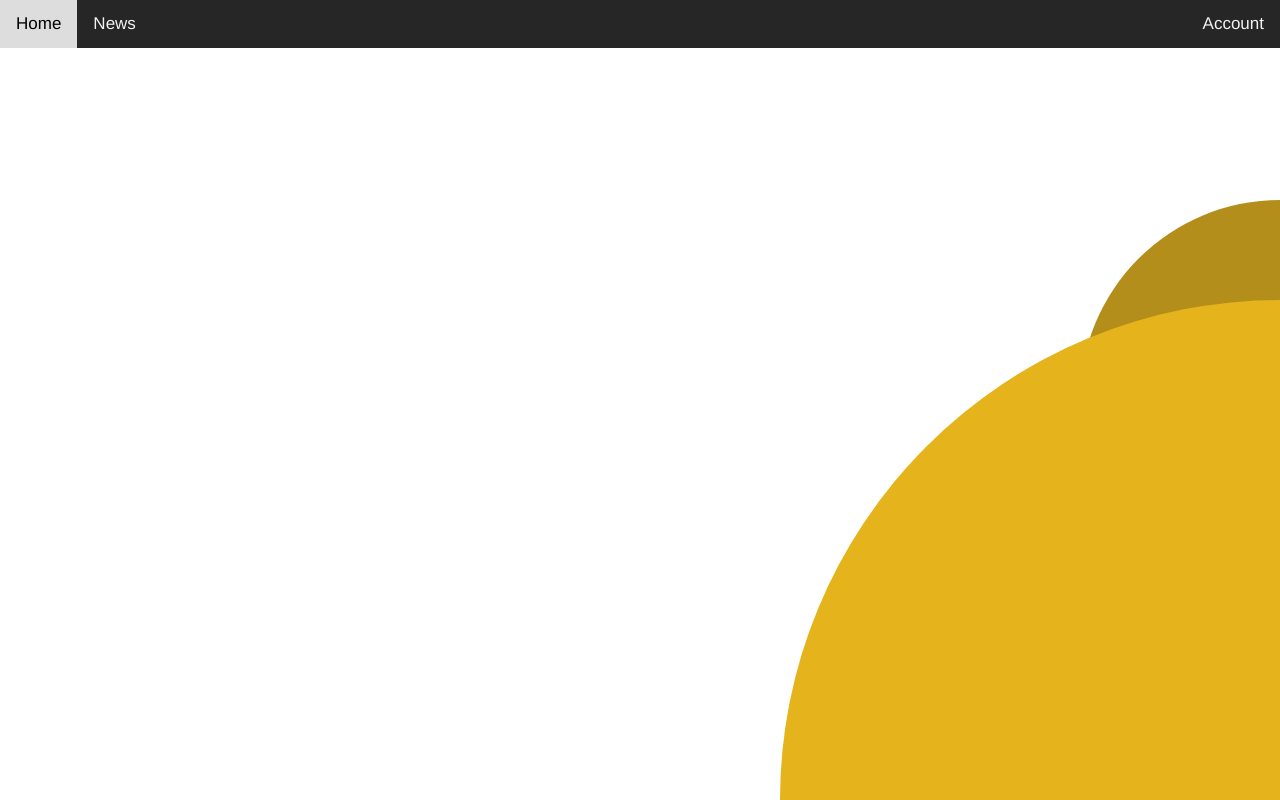
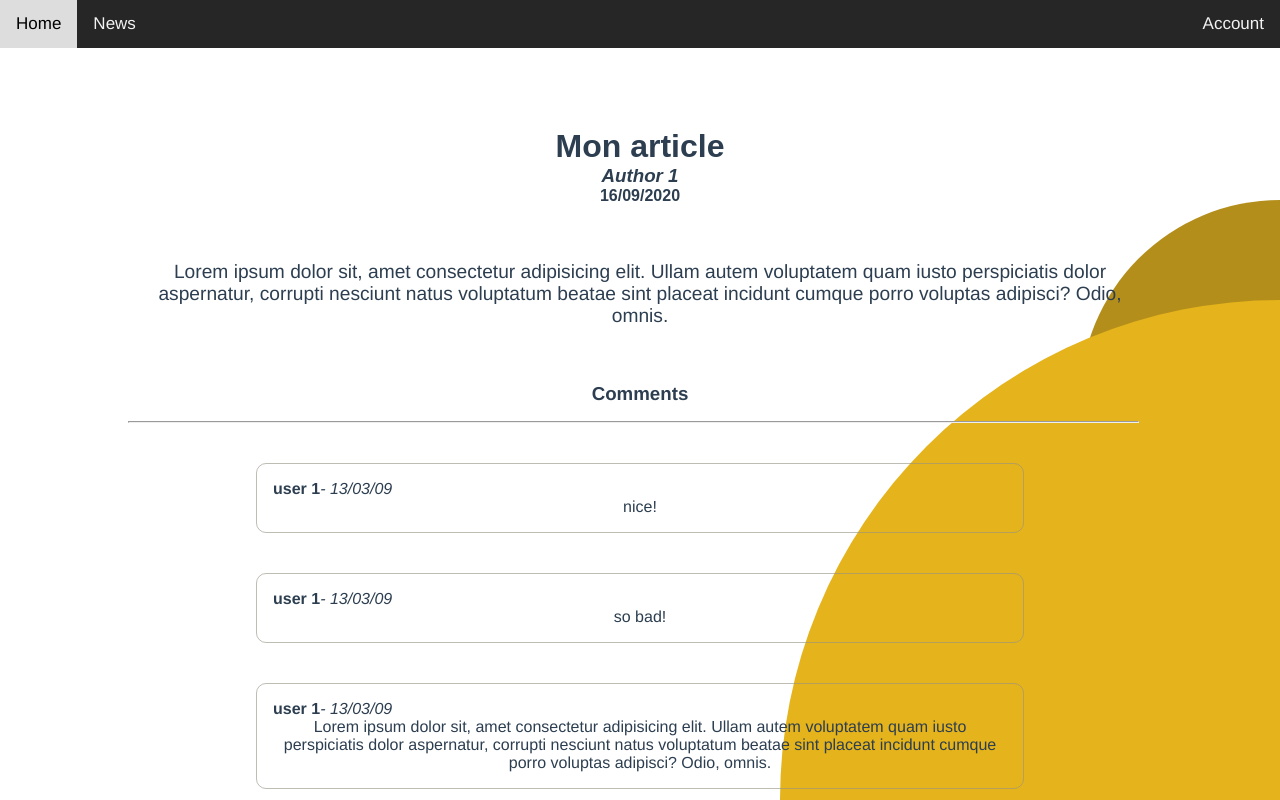
Before and after one commit to 0auBSQ/MiniBlog, a Vue app in the folder mini-blogVue/: page /article/0 in a window 1280 px wide. Shown: the top 800 px of the page. Built offline with nearby package versions, Linux system fonts and the light colour scheme.

Commit message:
Post & comment

```diff
--- /dev/null
+++ b/mini-blogVue/src/components/Comment.vue
@@ -0,0 +1,30 @@
+<template>
+    <div class="commentContainer">
+        <div class="commentHeader">
+            <h4 class="user"> {{user}}</h4>
+
+            <p class="dateComment"><i> - {{date}}</i></p>
+        </div>
+        <div class="thecomment">
+            <p>
+                {{content}}
+            </p>
+        </div>
+    </div>
+</template>
+
+<script>
+export default {
+    name: "Comment",
+    props: {
+        user: String,
+        date: String,
+        content: String,
+        id: Number
+    }
+}
+</script>
+
+<style scoped>
+    @import "../styles/comment.css";
+</style>
--- /dev/null
+++ b/mini-blogVue/src/styles/comment.css
@@ -0,0 +1,24 @@
+.commentContainer {
+  diplay: flex;
+  -webkit-box-orient: vertical;
+  -webkit-box-direction: normal;
+      -ms-flex-direction: column;
+          flex-direction: column;
+  margin-left: 20vw;
+  margin-right: 20vw;
+  margin-top: 5vh;
+  border: 1px solid #9694859c;
+  padding: 1em;
+  border-radius: 10px;
+}
+
+.commentHeader {
+  display: -webkit-box;
+  display: -ms-flexbox;
+  display: flex;
+  -webkit-box-orient: horizontal;
+  -webkit-box-direction: normal;
+      -ms-flex-direction: row;
+          flex-direction: row;
+}
+/*# sourceMappingURL=comment.css.map */
--- /dev/null
+++ b/mini-blogVue/src/styles/comment.sass
@@ -0,0 +1,13 @@
+.commentContainer
+    diplay: flex
+    flex-direction: column
+    margin-left: 20vw
+    margin-right: 20vw
+    margin-top: 5vh
+    border: 1px solid #9694859c
+    padding: 1em
+    border-radius: 10px
+
+.commentHeader
+    display: flex
+    flex-direction: row
--- /dev/null
+++ b/mini-blogVue/src/styles/post.css
@@ -0,0 +1,50 @@
+.postContainer {
+  display: -webkit-box;
+  display: -ms-flexbox;
+  display: flex;
+  -webkit-box-orient: vertical;
+  -webkit-box-direction: normal;
+      -ms-flex-direction: column;
+          flex-direction: column;
+}
+
+.header {
+  font-family: 'Raleway', sans-serif;
+  margin-top: 5vh;
+  display: -webkit-box;
+  display: -ms-flexbox;
+  display: flex;
+  -webkit-box-orient: vertical;
+  -webkit-box-direction: normal;
+      -ms-flex-direction: column;
+          flex-direction: column;
+}
+
+.content {
+  margin-top: 7vh;
+  margin-left: 10vw;
+  margin-right: 10vw;
+}
+
+.content .text {
+  font-size: 1.2em;
+}
+
+.commentSec {
+  margin-top: 7vh;
+  margin-bottom: 7vh;
+  display: -webkit-box;
+  display: -ms-flexbox;
+  display: flex;
+  -webkit-box-orient: vertical;
+  -webkit-box-direction: normal;
+      -ms-flex-direction: column;
+          flex-direction: column;
+}
+
+.sep {
+  width: 79vw;
+  margin-left: 10vw;
+  margin-right: 10vw;
+}
+/*# sourceMappingURL=post.css.map */
--- /dev/null
+++ b/mini-blogVue/src/styles/post.sass
@@ -0,0 +1,28 @@
+.postContainer
+    display: flex
+    flex-direction: column
+
+.header
+    font-family: 'Raleway', sans-serif
+    margin-top: 5vh
+    display: flex
+    flex-direction: column
+
+.content
+    margin-top: 7vh
+    margin-left: 10vw
+    margin-right: 10vw
+
+    .text
+        font-size: 1.2em
+
+.commentSec
+    margin-top: 7vh
+    margin-bottom: 7vh
+    display: flex
+    flex-direction: column
+
+.sep
+    width: 79vw
+    margin-left: 10vw
+    margin-right: 10vw
--- a/mini-blogVue/src/views/Post.vue
+++ b/mini-blogVue/src/views/Post.vue
@@ -0,0 +1,73 @@
+<template>
+    <div class="postContainer">
+        <div class="header">
+            <h1 class="titre">Mon article</h1>
+            <h3 class="author"><i>Author 1</i></h3>
+            <h4 class="date">16/09/2020</h4>
+        </div>
+        <div class="content">
+            <p class="text" >
+                Lorem ipsum dolor sit, amet consectetur adipisicing elit.
+                Ullam autem voluptatem quam iusto perspiciatis dolor aspernatur,
+                corrupti nesciunt natus voluptatum beatae sint placeat incidunt
+                cumque porro voluptas adipisci? Odio, omnis.
+            </p>
+        </div>
+        <div class="commentSec">
+            <h3 class="commentTitle">Comments</h3>
+            <hr class="sep">
+            <comment v-for="comment in comments" :key="comment.id" v-bind:user="comment.user" v-bind:content="comment.content" v-bind:date="comment.date"></comment>
+        </div>
+    </div>
+</template>
+
+<script>
+import Comment from "../components/Comment.vue"
+
+
+export default {
+    name: "Post",
+    components: {
+        Comment
+    },
+    data () {
+        return {
+            comments: [
+                {
+                    id: 0,
+                    user: 'user 1',
+                    date: '13/03/09',
+                    content: "nice!"
+                },
+                {
+                    id: 1,
+                    user: 'user 1',
+                    date: '13/03/09',
+                    content: "so bad!"
+                },
+                {
+                    id: 2,
+                    date: '13/03/09',
+                    user: 'user 1',
+                    content: `Lorem ipsum dolor sit, amet consectetur adipisicing elit.
+                                Ullam autem voluptatem quam iusto perspiciatis dolor aspernatur,
+                                corrupti nesciunt natus voluptatum beatae sint placeat incidunt
+                                cumque porro voluptas adipisci? Odio, omnis.`
+                },
+                {
+                    id: 3,
+                    date: '13/03/09',
+                    user: 'user 1',
+                    content: `Lorem ipsum dolor sit, amet consectetur adipisicing elit.
+                                Ullam autem voluptatem quam iusto perspiciatis dolor aspernatur`
+                },
+            ]
+        }
+    }
+}
+
+</script>
+
+<style>
+    @import "../styles/post.css";
+</style>
```
Also changed, not shown: 2 other files (tests, documents, lock files or other folders).
